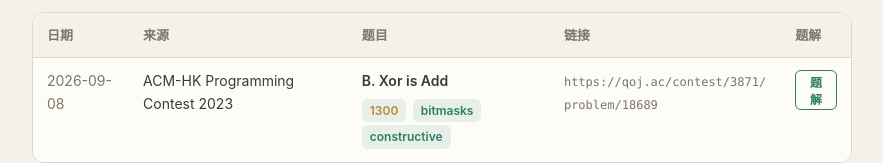
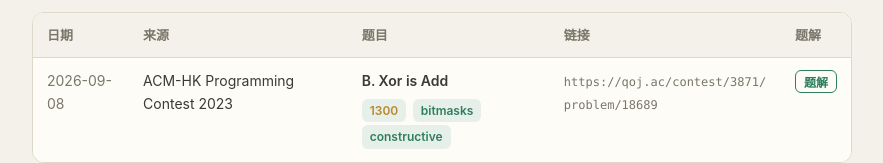
Before and after one commit to usedchang/xcpc-daily, a Vue app: page / in a window 1280 px wide. Shown: the part 454-617 px from the top of the page, without its empty margins (198-1081 px from the left). Built offline with nearby package versions, Linux system fonts and the light colour scheme; what markdown-it-katex would draw is missing.

Commit message:
style: 题解按钮不换行，两个字保持横向排列

```diff
--- a/src/style.css
+++ b/src/style.css
@@ -515,11 +515,12 @@ td.raw-link a:hover {
   color: var(--accent);
   border: 1px solid var(--accent);
   border-radius: 6px;
-  padding: 2px 10px;
+  padding: 2px 8px;
   font-size: 12px;
   font-weight: 600;
   cursor: pointer;
   font-family: inherit;
+  white-space: nowrap;
 }
 .solution-toggle:hover {
   background: var(--accent);
```
